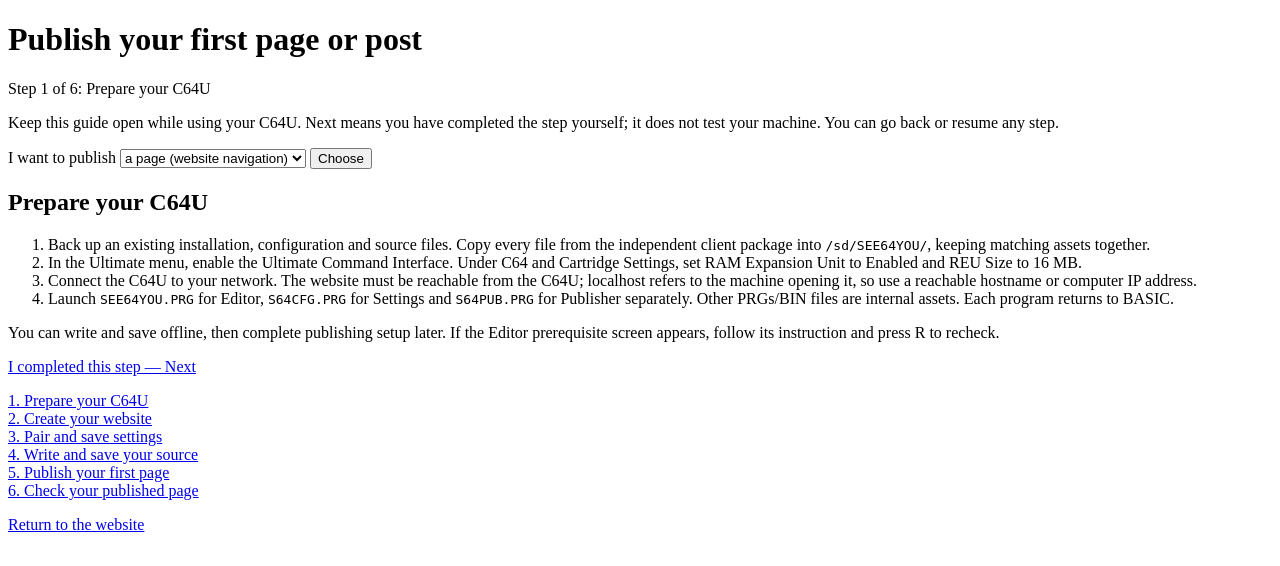
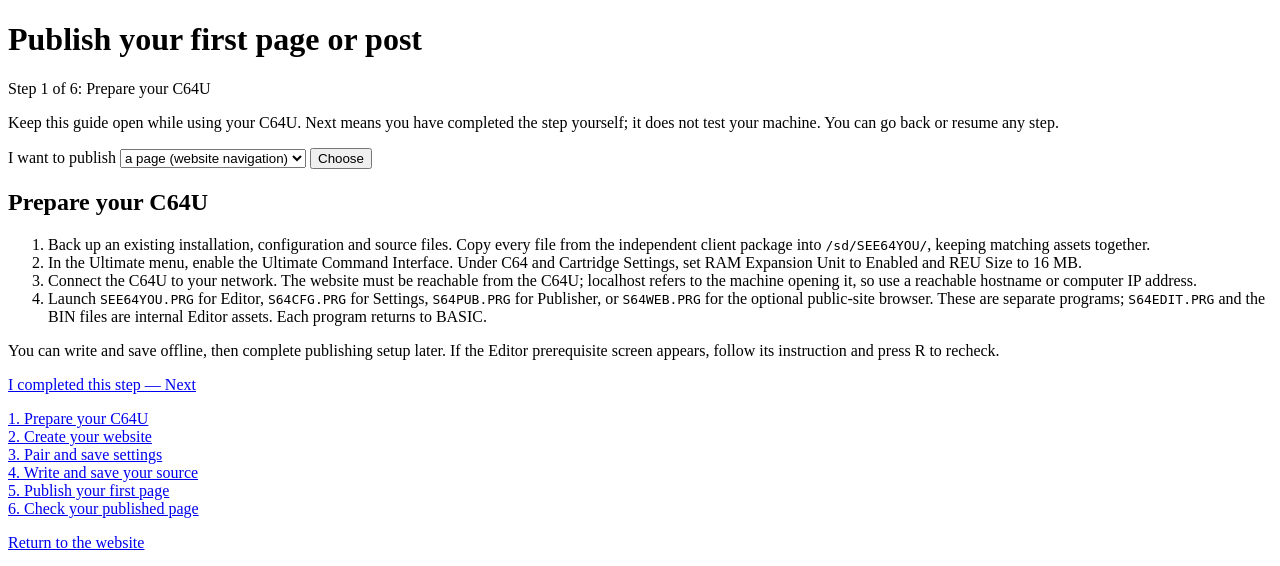
Before and after one commit to dannykeat-projects/SEE64YOU, a PHP site: page /start.php in a window 1280 px wide. Shown: the top 566 px of the page. Run offline with PHP 8.4, Linux system fonts and the light colour scheme.

Commit message:
docs: align first-run walkthrough with folder and browser package

```diff
--- a/site/start.php
+++ b/site/start.php
@@ -25,7 +25,7 @@ $titles = [1 => 'Prepare your C64U', 'Create your website', 'Pair and save setti
 <li>Back up an existing installation, configuration and source files. Copy every file from the independent client package into <code>/sd/SEE64YOU/</code>, keeping matching assets together.</li>
 <li>In the Ultimate menu, enable the Ultimate Command Interface. Under C64 and Cartridge Settings, set RAM Expansion Unit to Enabled and REU Size to 16 MB.</li>
 <li>Connect the C64U to your network. The website must be reachable from the C64U; localhost refers to the machine opening it, so use a reachable hostname or computer IP address.</li>
-<li>Launch <code>SEE64YOU.PRG</code> for Editor, <code>S64CFG.PRG</code> for Settings and <code>S64PUB.PRG</code> for Publisher separately. Other PRGs/BIN files are internal assets. Each program returns to BASIC.</li>
+<li>Launch <code>SEE64YOU.PRG</code> for Editor, <code>S64CFG.PRG</code> for Settings, <code>S64PUB.PRG</code> for Publisher, or <code>S64WEB.PRG</code> for the optional public-site browser. These are separate programs; <code>S64EDIT.PRG</code> and the BIN files are internal Editor assets. Each program returns to BASIC.</li>
 </ol>
 <p>You can write and save offline, then complete publishing setup later. If the Editor prerequisite screen appears, follow its instruction and press R to recheck.</p>
 <?php elseif ($step === 2): ?>
@@ -47,7 +47,7 @@ $titles = [1 => 'Prepare your C64U', 'Create your website', 'Pair and save setti
 <h2>Write and save your source</h2>
 <ol>
 <li>Launch <code>SEE64YOU.PRG</code>. Choose a new document (Ctrl+N), resolving any unsaved/recovered content first.</li>
-<li>Type a short first <?= $kind ?>. Press Ctrl+S, enter a new name such as <code>FIRST.S64</code>, and Return. Wait for saving to finish. Local source files live at the SD root. The first filename supplies the initial title and slug.</li>
+<li>Type a short first <?= $kind ?>. Press Ctrl+S, enter a new name such as <code>FIRST.S64</code>, and Return. Wait for saving to finish. New source files default to <code>/sd/SEE64YOU/</code>. The first filename supplies the initial title and slug.</li>
 <li>Press RUN/STOP to return to BASIC. If prompted, S saves, D discards, STOP cancels exit. Open the saved file with Ctrl+O if you want to check it before publishing.</li>
 </ol>
 <p>The <code>.s64</code> file is your editable original. Keep it backed up. No live document transfers between Editor and Publisher.</p>
@@ -64,6 +64,7 @@ $titles = [1 => 'Prepare your C64U', 'Create your website', 'Pair and save setti
 <?php else: ?>
 <h2>Check your published <?= $kind ?></h2>
 <p>Open <a href="<?= $kind === 'post' ? 'posts.php' : 'index.php' ?>"><?= $kind === 'post' ? 'the post archive' : 'the website' ?></a>, follow your document's link and confirm the text matches. “Document published” plus the visible matching page completes this walkthrough. Next/step navigation alone is not proof of publication.</p>
+<p>Optional C64U check: launch <code>S64WEB.PRG</code> and press O to enter your public <code>http://</code> See64You site URL. Select links with Up/Down and Return. This reader does not support HTTPS or arbitrary HTML sites.</p>
 <p>To edit later: fresh Publisher, 2 connect, <?= $kind === 'post' ? '7' : '6' ?> browse <?= $kind ?>s, Space for Next, O to open and Y if replacement is requested. Wait for “Remote document opened”. Then D, enter a <strong>new</strong> filename such as <code>FIRST2.S64</code>, and wait for “Saved .S64; reopen in Editor”. Existing download files are refused.</p>
 <p>Exit to BASIC, open that download in Editor, edit/save, then launch Publisher and load it to update the same remote document. Keep its title, slug and type if you want an update rather than a different document.</p>
 <p>If your page is missing, check that Publisher's State was published and that you are looking at the configured website, then check the displayed slug. Do not delete your source or recovery files to retry.</p>
```
